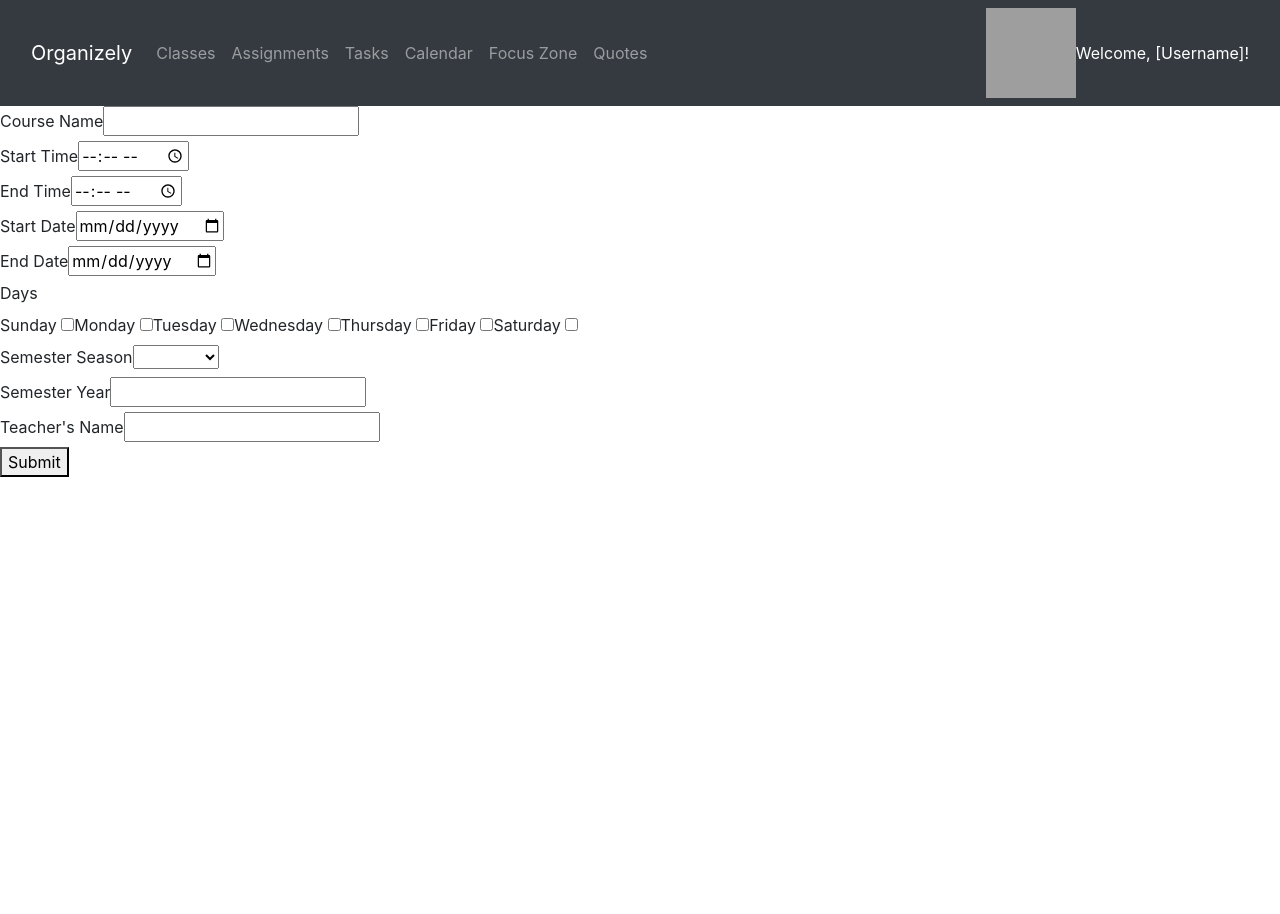
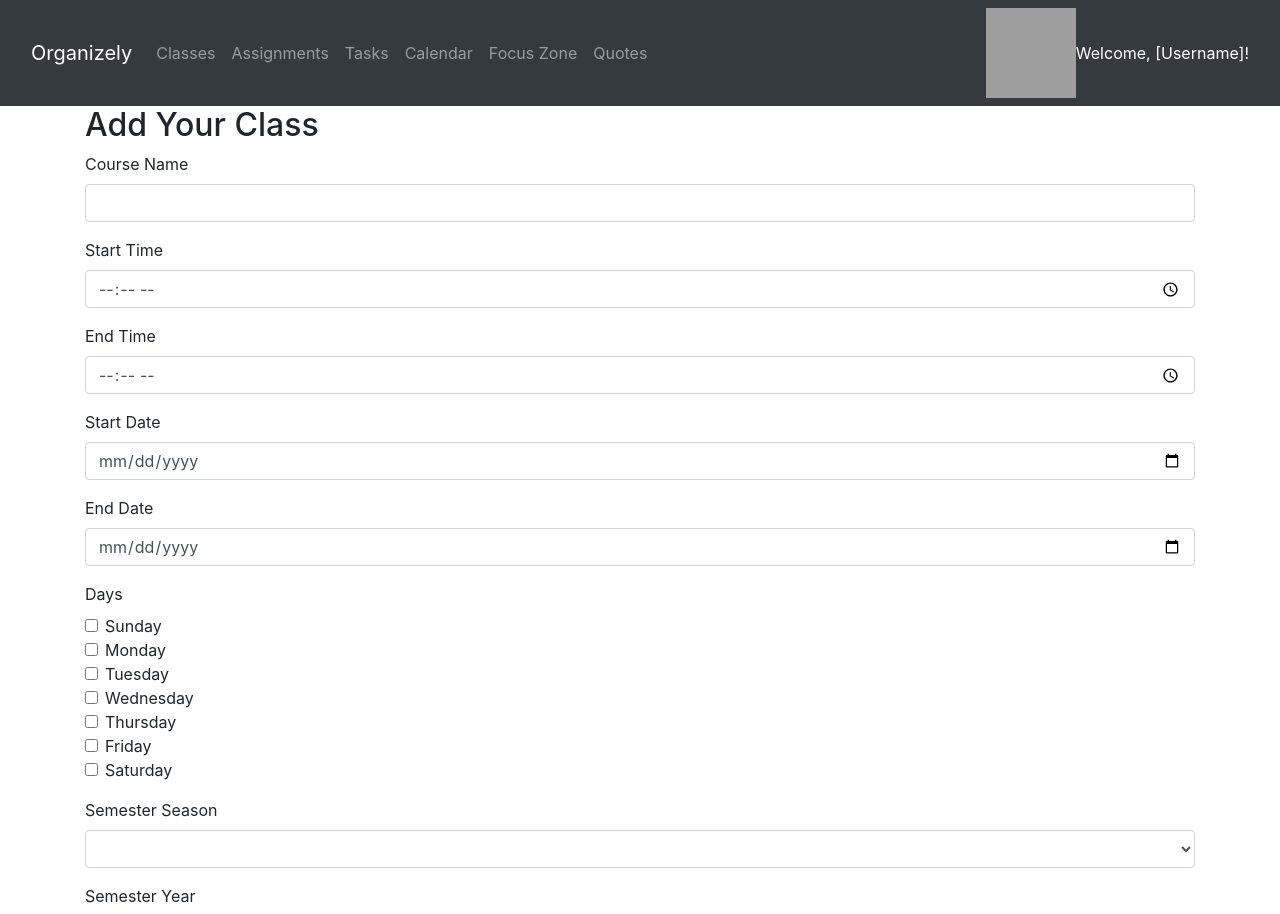
Before and after one commit to AKA-Liftoff-Group-2021/Organizely-App, an Angular app in the folder Organizely/: page /organizely/classform in a window 1280 px wide. Shown: the top 914 px of the page. Before the commit the page ends 800 px from the top, so only its background shows below. Built offline with nearby package versions, Linux system fonts and the light colour scheme; grey boxes are pictures that could not be loaded; what @fullCalendar/timegrid, @fullcalendar/angular, @fullcalendar/list would draw is missing.

Commit message:
Add Bootstrap form styling for class form

```diff
--- a/Organizely/src/app/classes-form/classes-form.component.html
+++ b/Organizely/src/app/classes-form/classes-form.component.html
@@ -1,70 +1,113 @@
+<div class="container">
+  <div class="row">
+    <div class="col">
+      <h2>Add Your Class</h2>
+
       <form [formGroup]="addCourseForm" (ngSubmit)="onSubmit()">
+        <div class="form-group">
           <label for="courseName">Course Name</label>
-  <input type="text" id="courseName" formControlName="courseName" />
+          <input
+            type="text"
+            class="form-control"
+            id="courseName"
+            formControlName="courseName"
+          />
+        </div>
 
-  <br />
+        <div class="form-group">
+          <label for="startTime">Start Time</label>
+          <input
+            type="time"
+            class="form-control"
+            id="startTime"
+            formControlName="startTime"
+          />
+        </div>
 
-  <label for="startTime">Start Time</label>
-  <input type="time" id="startTime" formControlName="startTime" />
+        <div class="form-group">
+          <label for="endTime">End Time</label>
+          <input
+            type="time"
+            class="form-control"
+            id="endTime"
+            formControlName="endTime"
+          />
+        </div>
 
-  <br />
+        <div class="form-group">
+          <label for="startRecur">Start Date</label>
+          <input
+            type="date"
+            class="form-control"
+            id="startRecur"
+            formControlName="startRecur"
+          />
+        </div>
 
-  <label for="endTime">End Time</label>
-  <input type="time" id="endTime" formControlName="endTime" />
-
-  <br />
-
-  <label for="startRecur">Start Date</label>
-  <input type="date" id="startRecur" formControlName="startRecur" />
-
-  <br />
-
+        <div class="form-group">
           <label for="endRecur">End Date</label>
-  <input type="date" id="endRecur" formControlName="endRecur" />
-
-  <br />
+          <input
+            type="date"
+            class="form-control"
+            id="endRecur"
+            formControlName="endRecur"
+          />
+        </div>
 
         <label>Days</label>
 
-  <br />
-
-  <label *ngFor="let day of dayNames">
-    {{ day["name"] }}
+        <div class="form-group">
+          <div class="form-check">
+            <span *ngFor="let day of dayNames">
               <input
                 type="checkbox"
+                class="form-check-input"
+                [id]="day['name'] + day['id']"
                 [value]="day['id']"
                 (change)="onCheckChange($event)"
               />
+              <label class="form-check-label" [for]="day['name'] + day['id']">
+                {{ day["name"] }}
+              </label>
               <br />
-  </label>
+            </span>
+          </div>
+        </div>
 
-  <br />
-
+        <div class="form-group">
           <label>Semester Season</label>
 
-  <select formControlName="semesterSeason">
+          <select class="form-control" formControlName="semesterSeason">
             <option *ngFor="let season of semesterSeasons" [value]="season">
               {{ season }}
             </option>
           </select>
+        </div>
 
-  <br />
-
+        <div class="form-group">
           <label for="semesterYear">Semester Year</label>
 
           <input
             type="number"
+            class="form-control"
             id="semesterYear"
             formControlName="semesterYear"
             [min]="currentYear"
           />
+        </div>
 
-  <br />
+        <div class="form-group">
+          <label for="teacherName">Teacher's Name</label>
+          <input
+            type="text"
+            class="form-control"
+            id="teacherName"
+            formControlName="teacherName"
+          />
+        </div>
 
-  <label for="teacherName">Teacher's Name</label>
-  <input type="text" id="teacherName" formControlName="teacherName" />
-
-  <br />
-
-  <button type="submit">Submit</button>
+        <button type="submit" class="btn btn-primary">Submit</button>
       </form>
+    </div>
+  </div>
+</div>
```
Lines whose indentation alone changed are shown as unchanged.
